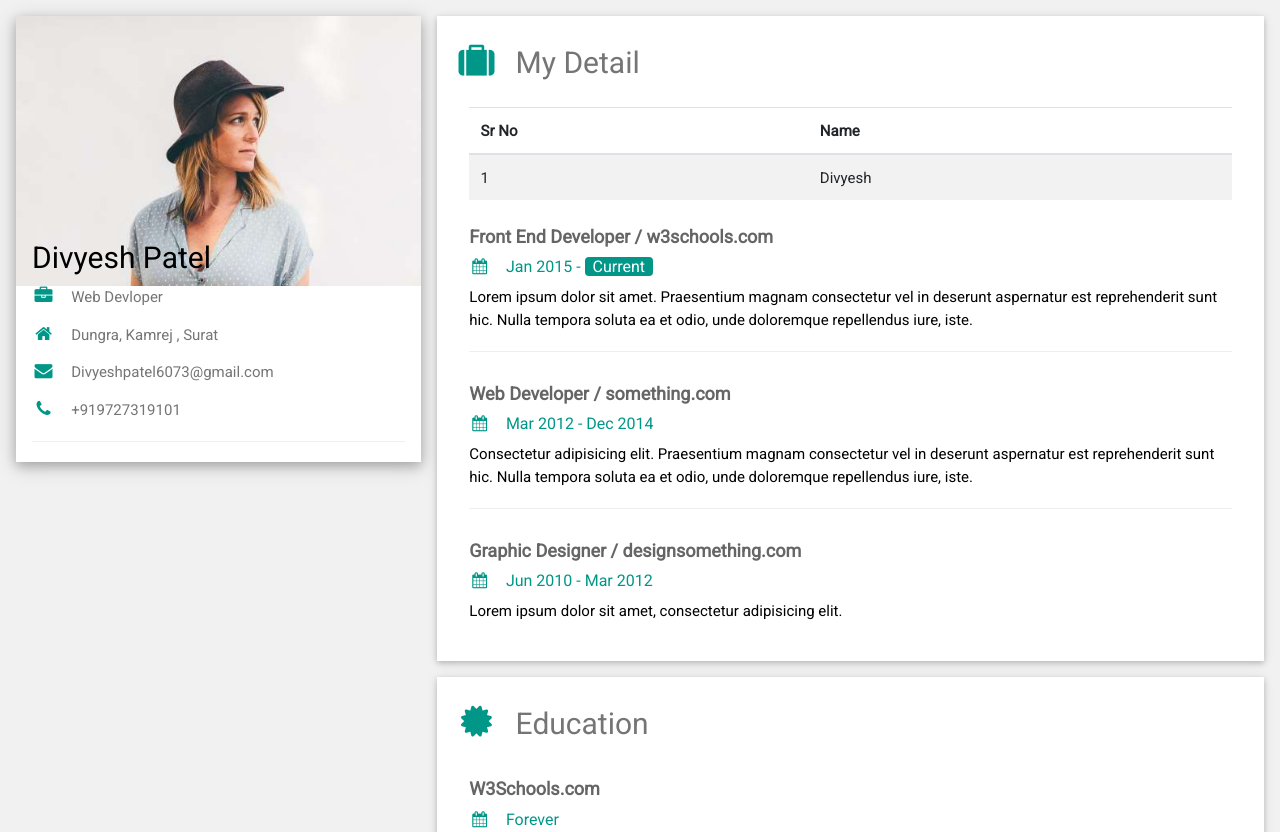
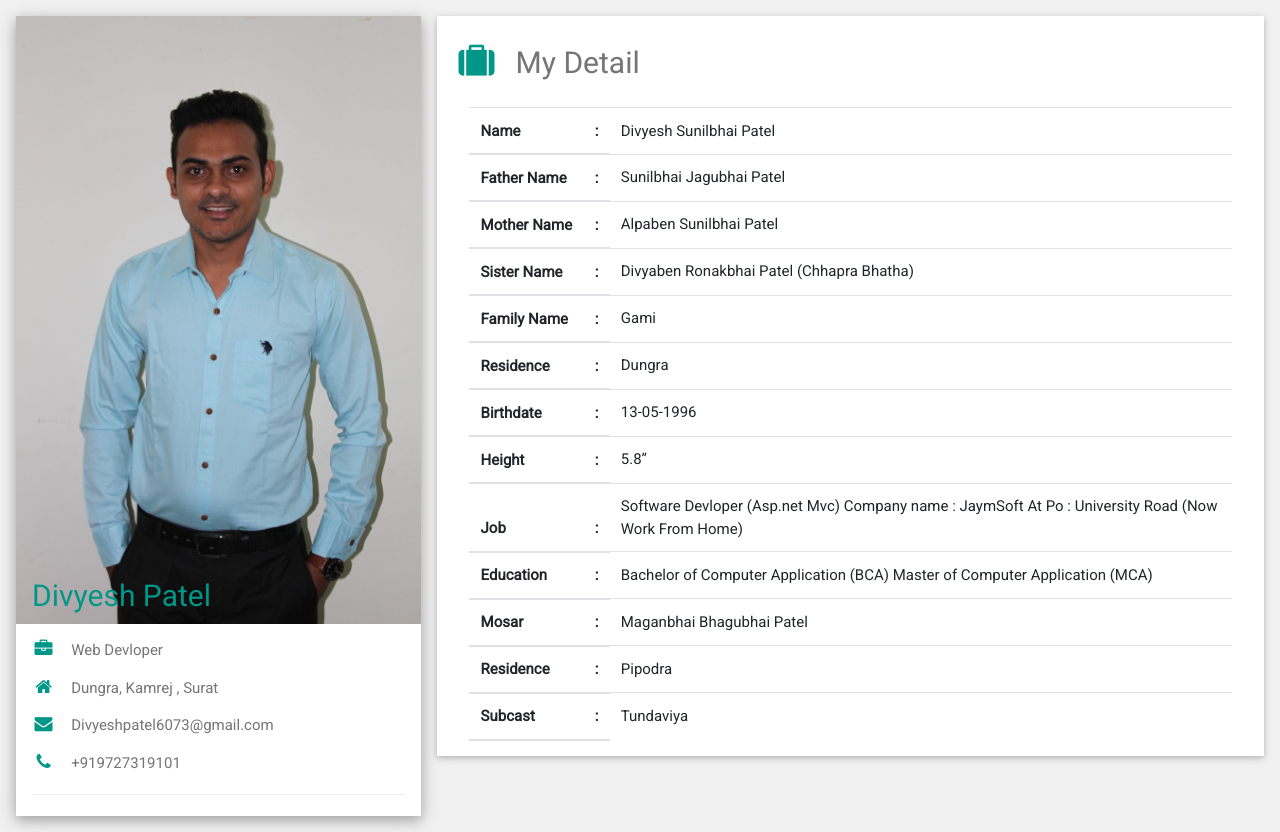
Before and after one commit to Divyeshpatel6073/DivyeshBio.github.io, a plain HTML site: page index.html in a window 1280 px wide. Shown: the top 832 px of the page. Drawn offline with nearby package versions, Linux system fonts and the light colour scheme.

Commit message:
final Chnages

```diff
--- a/index.html
+++ b/index.html
@@ -1,12 +1,13 @@
 <!DOCTYPE html>
 <html>
-<title>W3.CSS Template</title>
+<title>Divyesh Bio</title>
 <meta charset="UTF-8">
 <meta name="viewport" content="width=device-width, initial-scale=1">
 <link rel="stylesheet" href="https://stackpath.bootstrapcdn.com/bootstrap/4.5.2/css/bootstrap.min.css">
 <link rel="stylesheet" href="https://www.w3schools.com/w3css/4/w3.css">
 <link rel='stylesheet' href='https://fonts.googleapis.com/css?family=Roboto'>
 <link rel="stylesheet" href="https://cdnjs.cloudflare.com/ajax/libs/font-awesome/4.7.0/css/font-awesome.min.css">
+<script src="https://ajax.googleapis.com/ajax/libs/jquery/3.4.1/jquery.min.js"></script>
 <script src="https://stackpath.bootstrapcdn.com/bootstrap/4.5.2/js/bootstrap.min.js" crossorigin="anonymous"></script>
 <script src="https://stackpath.bootstrapcdn.com/bootstrap/4.5.2/js/bootstrap.bundle.min.js" crossorigin="anonymous"></script>
 <style>
@@ -25,13 +26,14 @@ html,body,h1,h2,h3,h4,h5,h6 {font-family: "Roboto", sans-serif}
 
       <div class="w3-white w3-text-grey w3-card-4">
         <div class="w3-display-container">
-          <img src="./w3images/avatar_hat.jpg" style="width:100%" alt="Avatar">
+          <!-- <img src="./pic/avatar_hat.jpg" style="width:100%" alt="Avatar"> -->
+          <img src="./pic/final_pic.jpg" style="width:100%"  class="img-fluid" alt="Avatar">
           <div class="w3-display-bottomleft w3-container w3-text-black">
-            <h2>Divyesh Patel</h2>
+            <h2 style="color:#009688 !important">Divyesh Patel</h2>
           </div>
         </div>
         <div class="w3-container">
-          <p><i class="fa fa-briefcase fa-fw w3-margin-right w3-large w3-text-teal"></i>Web Devloper </p>
+          <p style="margin-top: 15px;"><i class="fa fa-briefcase fa-fw w3-margin-right w3-large w3-text-teal"></i>Web Devloper </p>
           <p><i class="fa fa-home fa-fw w3-margin-right w3-large w3-text-teal"></i>Dungra, Kamrej , Surat</p>
           <p><i class="fa fa-envelope fa-fw w3-margin-right w3-large w3-text-teal"></i>Divyeshpatel6073@gmail.com</p>
           <p><i class="fa fa-phone fa-fw w3-margin-right w3-large w3-text-teal"></i>+919727319101</p>
@@ -87,19 +89,78 @@ html,body,h1,h2,h3,h4,h5,h6 {font-family: "Roboto", sans-serif}
 			<table class="table table-striped">
 				<thead>
 					<tr>
-						<th>Sr No</th>
-						<th>Name</th>
-					</tr>
-				</thead>
-				<tbody>
-					<tr>
-						<td>1</td>
-						<td>Divyesh</td>
-					</tr>
-				</tbody>
+            <th style="white-space: nowrap;">Name</th>
+            <th> : </th>
+						<td>Divyesh Sunilbhai Patel</td>
+          </tr>
+          <tr>
+            <th style="white-space: nowrap;">Father Name</th>
+            <th> : </th>
+            <td>Sunilbhai Jagubhai Patel</td>
+          </tr>
+          <tr>
+            <th style="white-space: nowrap;">Mother Name</th>
+            <th> : </th>
+            <td>Alpaben Sunilbhai Patel</td>
+          </tr>
+          <tr>
+            <th style="white-space: nowrap;">Sister Name</th>
+            <th> : </th>
+            <td>Divyaben Ronakbhai Patel (Chhapra Bhatha)</td>
+          </tr>
+          <tr>
+            <th style="white-space: nowrap;">Family Name</th>
+            <th> : </th>
+            <td>Gami</td>
+          </tr>
+          <tr>
+            <th style="white-space: nowrap;">Residence</th>
+            <th> : </th>
+            <td>Dungra</td>
+          </tr>
+          <tr>
+            <th style="white-space: nowrap;">Birthdate</th>
+            <th> : </th>
+            <td>13-05-1996</td>
+          </tr>
+          <tr>
+            <th style="white-space: nowrap;">Height</th>
+            <th> : </th>
+            <td>5.8”</td>
+          </tr>
+          <tr>
+            <th>Job</th>
+            <th> : </th>
+            <td>Software Devloper (Asp.net Mvc)
+              Company name : JaymSoft
+              At Po : University Road (Now Work From Home)</td>
+          </tr>
+          <tr>
+            <th style="white-space: nowrap;">Education</th>
+            <th> : </th>
+            <td>Bachelor of Computer Application (BCA)
+                Master of Computer Application (MCA)
+            </td>
+          </tr>
+          <tr>
+            <th>Mosar</th>
+            <th> : </th>
+            <td>Maganbhai Bhagubhai Patel</td>
+          </tr>
+          <tr>
+            <th>Residence</th>
+            <th> : </th>
+            <td>Pipodra</td>
+          </tr>
+          <tr>
+            <th>Subcast</th>
+            <th> : </th>
+            <td>Tundaviya</td>
+          </tr>
+        </thead>
 			</table>
 		</div>
-        <div class="w3-container">
+        <!-- <div class="w3-container">
           <h5 class="w3-opacity"><b>Front End Developer / w3schools.com</b></h5>
           <h6 class="w3-text-teal"><i class="fa fa-calendar fa-fw w3-margin-right"></i>Jan 2015 - <span class="w3-tag w3-teal w3-round">Current</span></h6>
           <p>Lorem ipsum dolor sit amet. Praesentium magnam consectetur vel in deserunt aspernatur est reprehenderit sunt hic. Nulla tempora soluta ea et odio, unde doloremque repellendus iure, iste.</p>
@@ -115,10 +176,10 @@ html,body,h1,h2,h3,h4,h5,h6 {font-family: "Roboto", sans-serif}
           <h5 class="w3-opacity"><b>Graphic Designer / designsomething.com</b></h5>
           <h6 class="w3-text-teal"><i class="fa fa-calendar fa-fw w3-margin-right"></i>Jun 2010 - Mar 2012</h6>
           <p>Lorem ipsum dolor sit amet, consectetur adipisicing elit. </p><br>
-        </div>
+        </div> -->
       </div>
 
-      <div class="w3-container w3-card w3-white">
+      <!-- <div class="w3-container w3-card w3-white">
         <h2 class="w3-text-grey w3-padding-16"><i class="fa fa-certificate fa-fw w3-margin-right w3-xxlarge w3-text-teal"></i>Education</h2>
         <div class="w3-container">
           <h5 class="w3-opacity"><b>W3Schools.com</b></h5>
@@ -137,7 +198,7 @@ html,body,h1,h2,h3,h4,h5,h6 {font-family: "Roboto", sans-serif}
           <h6 class="w3-text-teal"><i class="fa fa-calendar fa-fw w3-margin-right"></i>2010 - 2013</h6>
           <p>Bachelor Degree</p><br>
         </div>
-      </div>
+      </div> -->
 
     <!-- End Right Column -->
     </div>
@@ -148,7 +209,7 @@ html,body,h1,h2,h3,h4,h5,h6 {font-family: "Roboto", sans-serif}
   <!-- End Page Container -->
 </div>
 
-<footer class="w3-container w3-teal w3-center w3-margin-top">
+<!-- <footer class="w3-container w3-teal w3-center w3-margin-top">
   <p>Find me on social media.</p>
   <i class="fa fa-facebook-official w3-hover-opacity"></i>
   <i class="fa fa-instagram w3-hover-opacity"></i>
@@ -157,7 +218,7 @@ html,body,h1,h2,h3,h4,h5,h6 {font-family: "Roboto", sans-serif}
   <i class="fa fa-twitter w3-hover-opacity"></i>
   <i class="fa fa-linkedin w3-hover-opacity"></i>
   <p>Powered by <a href="https://www.w3schools.com/w3css/default.asp" target="_blank">w3.css</a></p>
-</footer>
+</footer> -->
 
 </body>
 </html>
```
Also changed, not shown: pic/avatar_hat.jpg (renamed from w3images/avatar_hat.jpg), pic/final_pic.jpg (added), pic/mypic.png (added).
